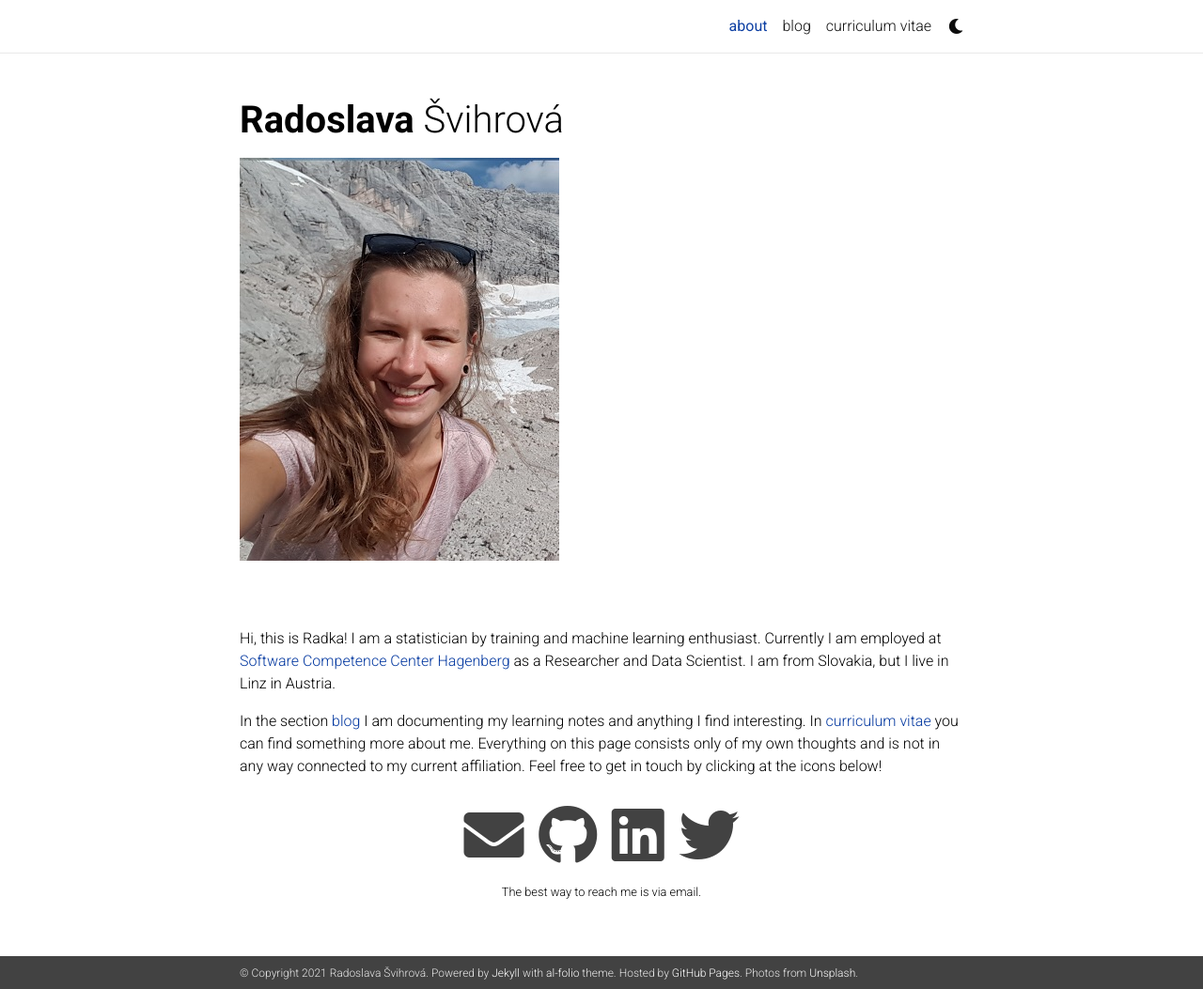
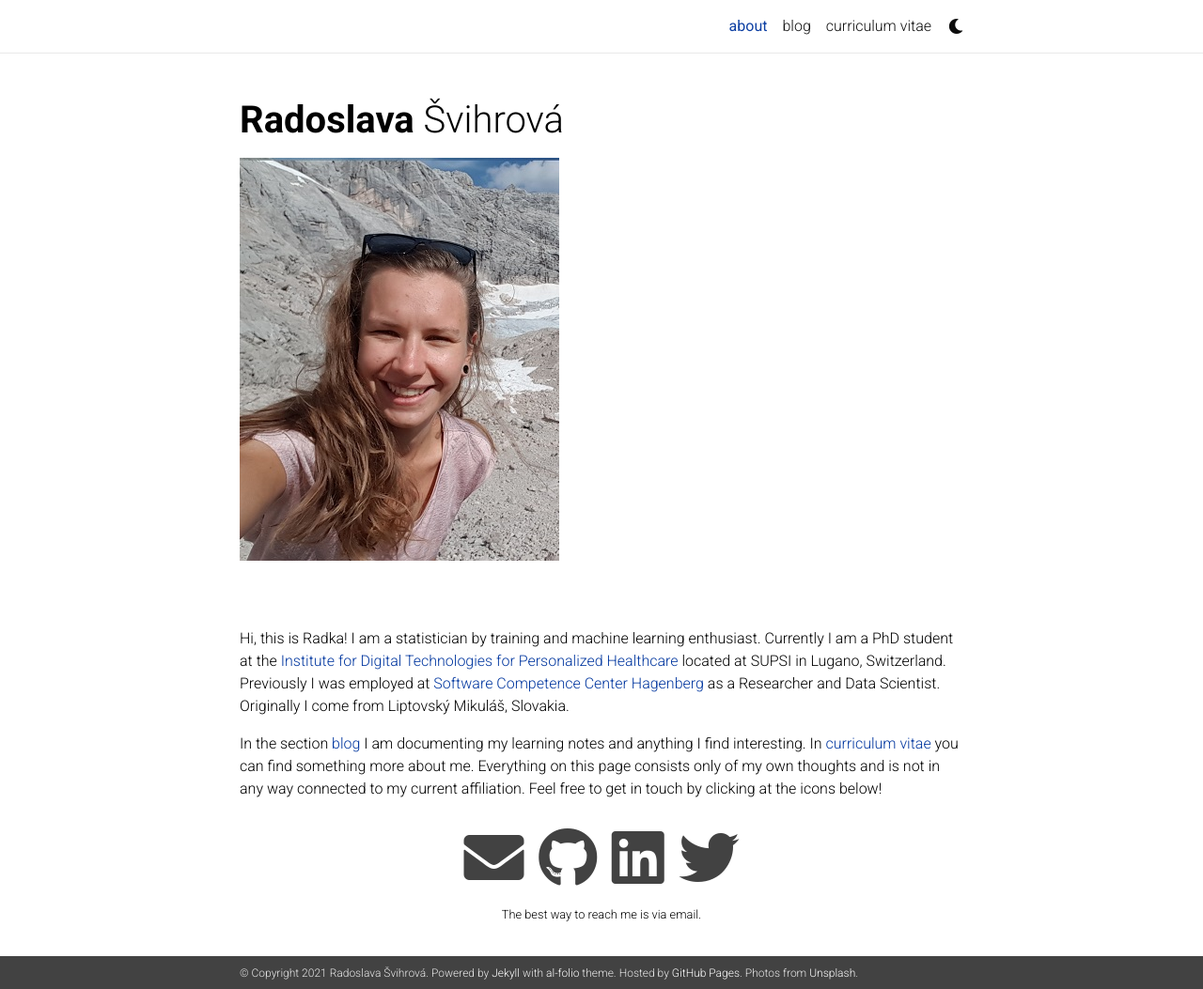
Before and after one commit to RadoslavaS/RadoslavaS.github.io, a Jekyll site: the page built from _pages/about.md, in a window 1280 px wide and 1053 px high. Shown: the whole window at 94% size. Built offline with Jekyll 4.4.1, drawn with Linux system fonts in a browser that asks for light colours; nearby versions of some CDN libraries; a style sheet for code colours, icons or effects is not loaded.

Commit message:
update work experience

```diff
--- a/_pages/about.md
+++ b/_pages/about.md
@@ -18,6 +18,15 @@ social: true  # includes social icons at the bottom of the page
 
 |    |
 
-Hi, this is Radka!  I am a statistician by training and machine learning enthusiast. Currently I am employed at [Software Competence Center Hagenberg](https://www.scch.at/) as a Researcher and Data Scientist. I am from Slovakia, but I live in Linz in Austria.
+Hi, this is Radka!  I am a statistician by training and machine learning enthusiast.
+Currently I am a PhD student at the [Institute for Digital Technologies for
+Personalized Healthcare](https://www.supsi.ch/meditech_en/istituto/missione.html)
+located at SUPSI in Lugano, Switzerland. Previously I was
+employed at [Software Competence Center Hagenberg](https://www.scch.at/) as a
+Researcher and Data Scientist. Originally I come from Liptovský Mikuláš, Slovakia.
 
-In the section [blog](../blog) I am documenting my learning notes and anything I find interesting. In [curriculum vitae](../cv) you can find something more about me. Everything on this page consists only of my own thoughts and is not in any way connected to my current affiliation. Feel free to get in touch by clicking at the icons below!
+In the section [blog](../blog) I am documenting my learning notes and anything
+I find interesting. In [curriculum vitae](../cv) you can find something more about me.
+Everything on this page consists only of my own thoughts and is not in any
+way connected to my current affiliation. Feel free to get in touch by clicking
+at the icons below!
```
Also changed, not shown: _pages/cv.md (+5 -1 lines).
